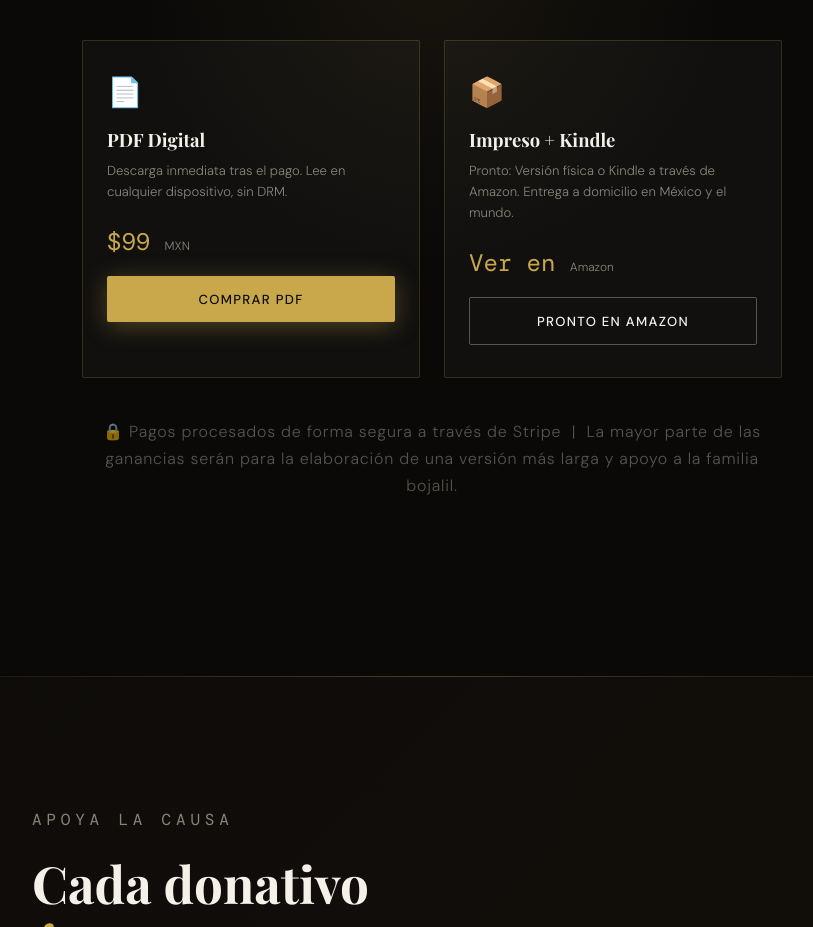
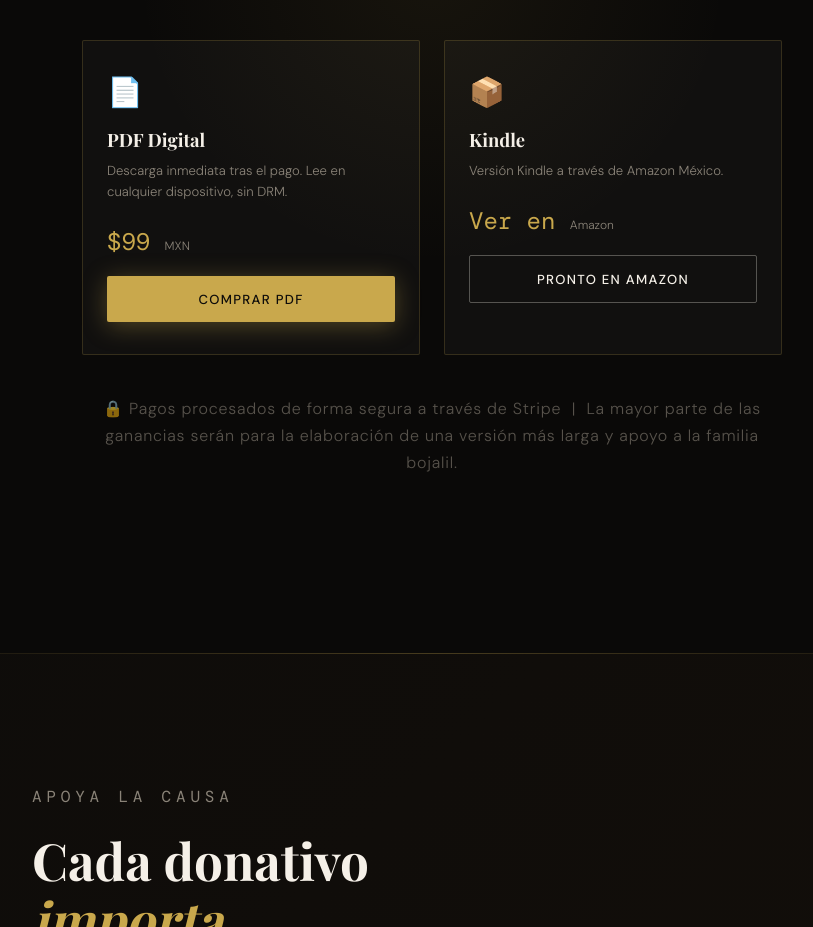
Before and after one commit to Eipoul/pistallena, a plain HTML site: page index.html in a window 1280 px wide. Shown: the part 2260-3187 px from the top of the page, without its empty margins (208-1021 px from the left). Drawn offline with nearby package versions, Linux system fonts and the light colour scheme; a web font is replaced by a local one.

Commit message:
Update index.html

```diff
--- a/index.html
+++ b/index.html
@@ -698,11 +698,11 @@
         <!-- Amazon -->
         <div class="compra-card">
           <div class="compra-card-icon">📦</div>
-          <h3>Impreso + Kindle</h3>
-          <p>Pronto: Versión física o Kindle a través de Amazon. Entrega a domicilio en México y el mundo.</p>
+          <h3>Kindle</h3>
+          <p>Versión Kindle a través de Amazon México.</p>
           <div class="price">Ver en <span>Amazon</span></div>
           <!-- REEMPLAZA href con tu link de Amazon KDP -->
-          <a href="https://www.pistallena.com" target="_blank" class="btn btn-outline" style="width:100%; justify-content:center;">
+          <a href="https://www.amazon.com.mx/dp/B0GRK1P8LC" target="_blank" class="btn btn-outline" style="width:100%; justify-content:center;">
             Pronto en Amazon
           </a>
         </div>
```
